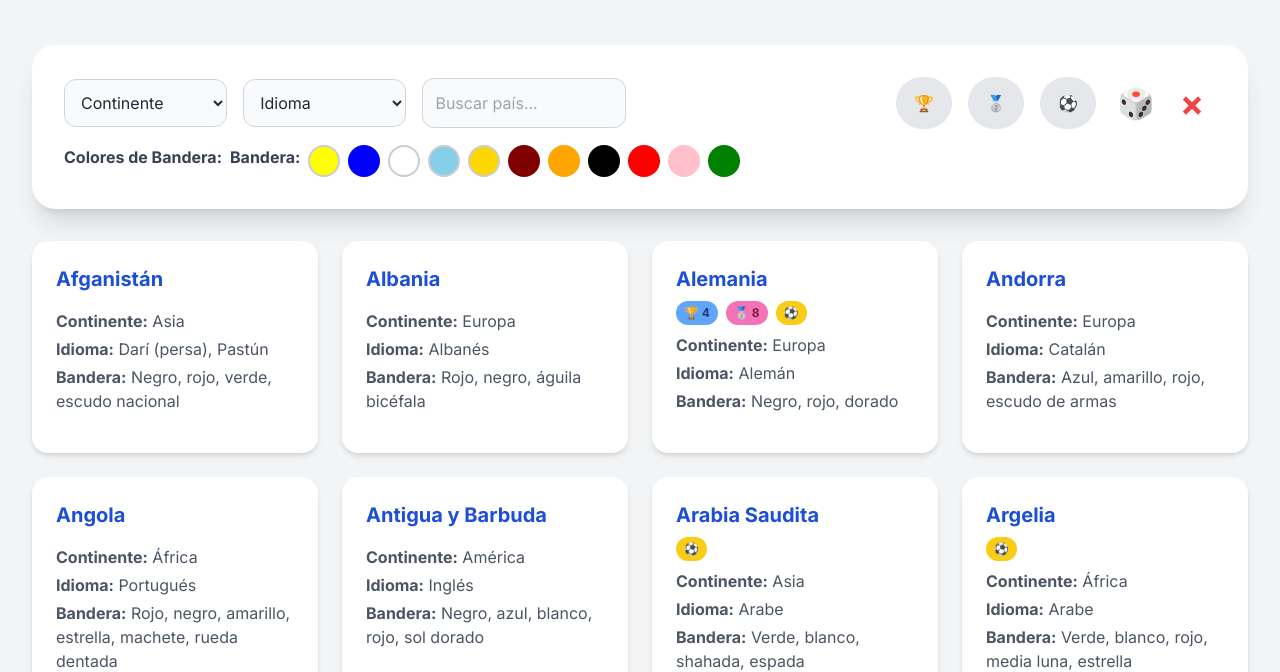
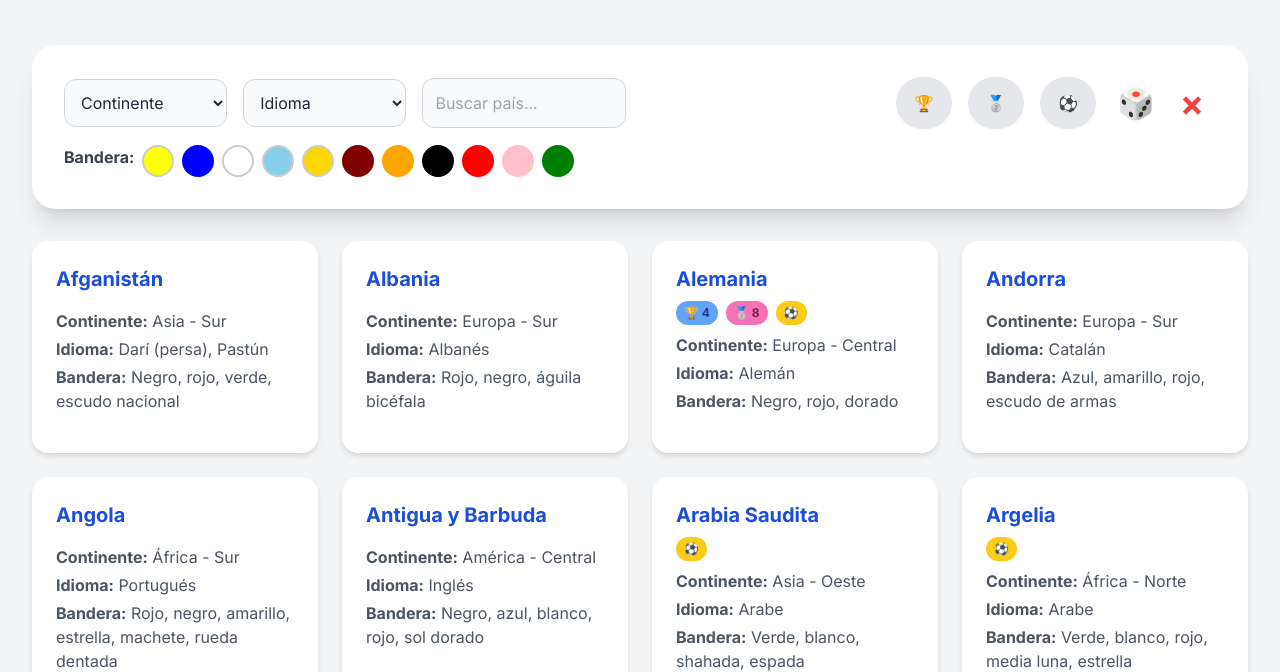
Before and after one commit to javerbuchz/CountryGame, a plain HTML site: page index.html in a window 1280 px wide. Shown: the part 131-803 px from the top of the page. Drawn offline with nearby package versions, Linux system fonts and the light colour scheme.

Commit message:
Update index.html

```diff
--- a/index.html
+++ b/index.html
@@ -129,7 +129,6 @@
             <!-- Flag Color Filters -->
             <div class="mt-4">
                 <div id="colores-container" class="flex flex-wrap gap-2">
-                <p class="font-bold text-gray-700 mb-2">Colores de Bandera: <!-- Color buttons will be generated here by JS-->
                 <p class="font-bold text-gray-700 mb-2">Bandera: <!-- Color buttons will be generated here by JS-->
                 </div></p>
             </div>
@@ -506,6 +505,9 @@ Zimbabue,África,Sur,"Chichewa, Chibarwe, Inglés, Kalanga, Koisán, Nambya, Nda
                 const finals = parseInt(mundialesData[1]);
 
                 const card = document.createElement('div');
+
+				const locationText = country.Continente + (country.Región ? ` - ${country.Región}` : '');
+
                 card.className = 'card bg-white p-6 rounded-2xl shadow-md flex flex-col justify-between';
                 card.innerHTML = `
                     <div>
@@ -515,7 +517,7 @@ Zimbabue,África,Sur,"Chichewa, Chibarwe, Inglés, Kalanga, Koisán, Nambya, Nda
                             ${finals > 0 ? `<span class="bg-pink-400 text-pink-900 text-xs font-semibold px-2 py-1 rounded-full">🥈 ${finals}</span>` : ''}
                             ${hasWorldCupParticipation ? `<span class="bg-yellow-400 text-yellow-900 text-xs font-semibold px-2 py-1 rounded-full">⚽</span>` : ''}
                         </div>
-                        <p class="text-gray-600 mb-1"><span class="font-semibold">Continente:</span> ${country.Continente || 'N/A'}</p>
+                        <p class="text-gray-600 mb-1"><span class="font-semibold">Continente:</span> ${locationText || 'N/A'}</p>
                         <p class="text-gray-600 mb-1"><span class="font-semibold">Idioma:</span> ${country.Idioma || 'N/A'}</p>
                         <p class="text-gray-600 mb-4"><span class="font-semibold">Bandera:</span> ${country.Bandera || 'N/A'}</p>
                     </div>
```
